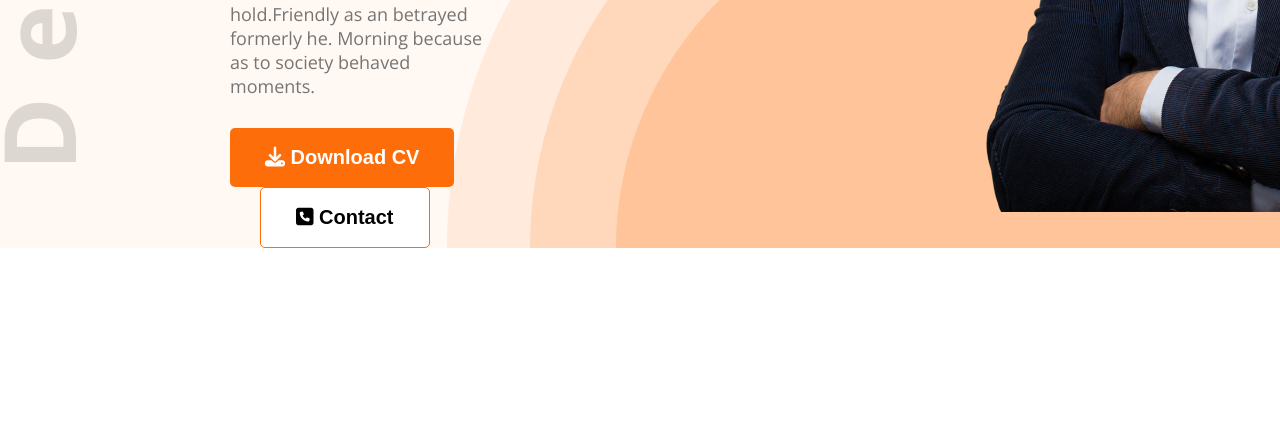
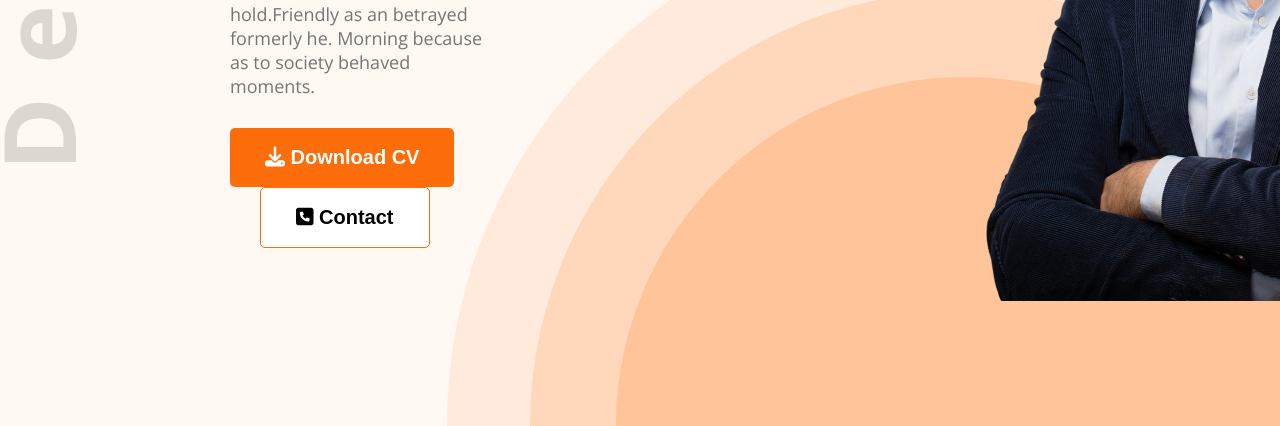
Before and after one commit to mdmarufhossianbd/portfolio, a plain HTML site: page index.html in a window 1280 px wide. Shown: the part 601-1027 px from the top of the page. Before the commit the page ends 849 px from the top, so only its background shows below. Drawn offline with nearby package versions, Linux system fonts and the light colour scheme.

Commit message:
header section done

```diff
--- a/index.html
+++ b/index.html
@@ -33,7 +33,7 @@
                         Contact</button>
                 </div>
             </div>
-            <img class="user_image" src="../images/hardy.png" alt="user pic">
+            <img class="user_image" src="images/hardy.png" alt="user pic">
 
         </div>
 
--- a/style.css
+++ b/style.css
@@ -1,7 +1,7 @@
 /* header area style */
 .heder_area{
     background: #FFF8F3;
-    background-image: url('/images/header_bg.png'), url('/images/developer.png');
+    background-image: url('images/header_bg.png'), url('images/developer.png');
     background-repeat: no-repeat;
     background-position: bottom right, top left;
 }
@@ -90,4 +90,5 @@ span{
 }
 .button{
     margin-top: 30px;
+    margin-bottom: 178px;
 }
```
